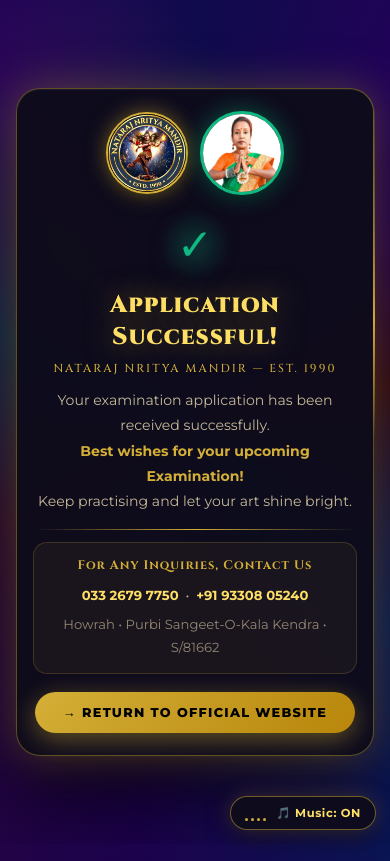
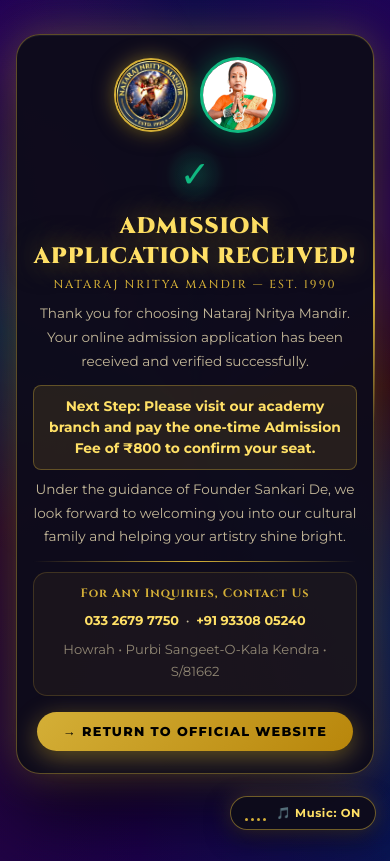
Before and after one commit to mouryade/nnm.co.com, a plain HTML site: page admission.html in a window 390 px wide. Drawn offline with Linux system fonts and the light colour scheme.

Commit message:
Enhance admission page layout and content
Updated admission application message and styles for improved layout and responsiveness.

```diff
--- a/admission.html
+++ b/admission.html
@@ -3,6 +3,7 @@
 <head>
   <meta charset="UTF-8">
   <meta name="viewport" content="width=device-width, initial-scale=1.0">
+  <meta name="description" content="Official admission application verification for Nataraj Nritya Mandir (Est. 1990), Howrah.">
   <title>Nataraj Nritya Mandir</title>
   <link rel="preconnect" href="https://fonts.googleapis.com">
   <link rel="preconnect" href="https://fonts.gstatic.com" crossorigin>
@@ -142,17 +143,21 @@
     }
 
     /* =========================================================================
-       HTML / BODY — NO JITTER
+       HTML / BODY — CLEAN SCROLLABLE CONTAINER (NO TOP-CLIPPING)
        ========================================================================= */
-    html { height: 100%; overflow: hidden; }
+    html {
+      min-height: 100dvh;
+      height: auto;
+      overflow-x: hidden;
+      overflow-y: auto;
+    }
 
     body {
-      height: 100%;
+      min-height: 100dvh;
+      height: auto;
       width: 100%;
-      overflow: hidden;           /* Prevents scroll-jitter completely */
-      display: flex;
-      align-items: center;
-      justify-content: center;
+      overflow-x: hidden;
+      overflow-y: auto;
       font-family: var(--font-mod);
       background: #04030F;
       position: relative;
@@ -211,23 +216,23 @@
     }
 
     /* =========================================================================
-       PAGE WRAPPER — centers card; allows internal scroll on very short screens
+       PAGE WRAPPER — Flex column centering with bottom clearance for music pill
        ========================================================================= */
     .page-wrapper {
       position: relative;
       z-index: 10;
       width: 100%;
-      height: 100%;
+      min-height: 100dvh;
+      height: auto;
       display: flex;
+      flex-direction: column;
       align-items: center;
-      justify-content: center;
-      padding: 20px 16px;
-      overflow-y: auto;
-      overflow-x: hidden;
+      justify-content: flex-start;
+      padding: clamp(24px, 4vh, 36px) 16px 88px;
+      overflow: visible;
+      box-sizing: border-box;
       -webkit-overflow-scrolling: touch;
-      scrollbar-width: none;
     }
-    .page-wrapper::-webkit-scrollbar { display: none; }
 
     /* =========================================================================
        SUCCESS CARD
@@ -237,10 +242,12 @@
       background: var(--card-bg);
       border: 1.5px solid var(--card-border);
       border-radius: var(--r-card);
-      padding: clamp(28px, 6vw, 52px) clamp(24px, 7vw, 56px);
+      padding: clamp(22px, 4vw, 36px) clamp(20px, 5vw, 44px);
       max-width: 640px;
       width: 100%;
       text-align: center;
+      margin: auto 0;
+      box-sizing: border-box;
       backdrop-filter: blur(28px) saturate(1.5);
       -webkit-backdrop-filter: blur(28px) saturate(1.5);
       box-shadow:
@@ -293,8 +300,8 @@
       display: flex;
       align-items: center;
       justify-content: center;
-      gap: clamp(20px, 6vw, 42px);
-      margin-bottom: clamp(18px, 4vw, 28px);
+      gap: clamp(16px, 4vw, 36px);
+      margin-bottom: clamp(14px, 2.5vw, 22px);
       animation: fadeUp 0.7s ease 0.35s both;
     }
 
@@ -307,8 +314,8 @@
     }
 
     .logo-circle {
-      width:  clamp(82px, 18vw, 110px);
-      height: clamp(82px, 18vw, 110px);
+      width:  clamp(74px, 15vw, 98px);
+      height: clamp(74px, 15vw, 98px);
       border: 2.5px solid var(--gold);
       box-shadow: 0 0 20px rgba(212,175,55,0.5), 0 4px 18px rgba(0,0,0,0.5);
       background: #111;
@@ -319,8 +326,8 @@
     }
 
     .founder-img {
-      width:  clamp(84px, 18.5vw, 114px);
-      height: clamp(84px, 18.5vw, 114px);
+      width:  clamp(76px, 15.5vw, 102px);
+      height: clamp(76px, 15.5vw, 102px);
       border: 3px solid var(--emerald);
       box-shadow: 0 0 24px var(--em-glow), 0 4px 18px rgba(0,0,0,0.5);
       object-position: top;
@@ -332,9 +339,9 @@
        SUCCESS ICON
        ========================================================================= */
     .checkmark-wrap {
-      margin: 0 auto clamp(12px, 3vw, 18px);
-      width:  clamp(64px, 14vw, 84px);
-      height: clamp(64px, 14vw, 84px);
+      margin: 0 auto clamp(10px, 2vw, 14px);
+      width:  clamp(54px, 12vw, 70px);
+      height: clamp(54px, 12vw, 70px);
       border-radius: 50%;
       background: radial-gradient(circle, rgba(16,185,129,0.20) 0%, transparent 70%);
       display: flex;
@@ -343,7 +350,7 @@
       animation: fadeUp 0.7s ease 0.5s both, pulse 2.5s ease-in-out 1.3s infinite;
     }
     .checkmark-icon {
-      font-size: clamp(2.4rem, 8vw, 3.4rem);
+      font-size: clamp(2rem, 6.5vw, 2.8rem);
       line-height: 1;
       color: var(--emerald);
       filter: drop-shadow(0 2px 16px rgba(16,185,129,0.7));
@@ -358,31 +365,31 @@
        ========================================================================= */
     .success-title {
       font-family: var(--font-royal);
-      font-size: clamp(1.5rem, 5vw, 2.2rem);
+      font-size: clamp(1.4rem, 4.5vw, 2rem);
       font-weight: 900;
       color: var(--gold-bright);
       letter-spacing: 0.04em;
       text-shadow: 0 0 30px rgba(212,175,55,0.6);
-      margin-bottom: 8px;
+      margin-bottom: 6px;
       animation: fadeUp 0.7s ease 0.6s both;
     }
 
     .success-subtitle {
       font-family: var(--font-royal);
-      font-size: clamp(0.72rem, 2.2vw, 0.95rem);
+      font-size: clamp(0.72rem, 2vw, 0.90rem);
       font-weight: 500;
       color: var(--gold);
       letter-spacing: 0.18em;
       text-transform: uppercase;
-      margin-bottom: clamp(12px, 3vw, 20px);
+      margin-bottom: clamp(10px, 2.5vw, 16px);
       animation: fadeUp 0.7s ease 0.65s both;
     }
 
     .success-message {
-      font-size: clamp(0.88rem, 2.5vw, 1.05rem);
+      font-size: clamp(0.85rem, 2.2vw, 1rem);
       color: var(--text-sub);
-      line-height: 1.8;
-      margin-bottom: clamp(14px, 3.5vw, 24px);
+      line-height: 1.75;
+      margin-bottom: clamp(12px, 3vw, 20px);
       animation: fadeUp 0.7s ease 0.75s both;
     }
 
@@ -392,7 +399,7 @@
     .divider {
       height: 1px;
       background: linear-gradient(90deg, transparent, var(--gold), transparent);
-      margin: clamp(12px, 3vw, 20px) 0;
+      margin: clamp(10px, 2.5vw, 16px) 0;
       opacity: 0.5;
       animation: fadeUp 0.7s ease 0.82s both;
     }
@@ -404,21 +411,21 @@
       background: rgba(212,175,55,0.06);
       border: 1px solid rgba(212,175,55,0.2);
       border-radius: 14px;
-      padding: clamp(14px, 3.5vw, 22px);
-      margin-bottom: clamp(18px, 4vw, 28px);
+      padding: clamp(12px, 3vw, 18px);
+      margin-bottom: clamp(16px, 3.5vw, 24px);
       animation: fadeUp 0.7s ease 0.9s both;
     }
     .contact-box h3 {
       font-family: var(--font-royal);
-      font-size: clamp(0.78rem, 2.2vw, 0.98rem);
+      font-size: clamp(0.76rem, 2vw, 0.92rem);
       color: var(--gold);
-      margin-bottom: 10px;
+      margin-bottom: 8px;
       letter-spacing: 0.08em;
     }
     .contact-box p {
-      font-size: clamp(0.82rem, 2.2vw, 0.95rem);
+      font-size: clamp(0.80rem, 2vw, 0.92rem);
       color: var(--text-sub);
-      line-height: 1.75;
+      line-height: 1.7;
     }
     .contact-box a {
       color: var(--gold-bright);
@@ -436,11 +443,11 @@
       align-items: center;
       justify-content: center;
       gap: 10px;
-      padding: clamp(13px, 3vw, 17px) clamp(28px, 6vw, 44px);
+      padding: clamp(12px, 2.5vw, 15px) clamp(26px, 5vw, 40px);
       background: linear-gradient(135deg, var(--gold) 0%, #B8860B 100%);
       color: #000;
       font-family: var(--font-mod);
-      font-size: clamp(0.8rem, 2.2vw, 0.95rem);
+      font-size: clamp(0.8rem, 2vw, 0.92rem);
       font-weight: 800;
       letter-spacing: 0.1em;
       text-transform: uppercase;
@@ -648,14 +655,14 @@
       </div>
 
       <!-- Heading -->
-      <h1 class="success-title">Application Successful!</h1>
-      <p class="success-subtitle">Nataraj Nritya Mandir &mdash; Est. 1990</p>
+      <h1 class="success-title">ADMISSION APPLICATION RECEIVED!</h1>
+      <p class="success-subtitle">NATARAJ NRITYA MANDIR &mdash; EST. 1990</p>
 
       <!-- Message -->
       <p class="success-message">
-        Your examination application has been received successfully.<br>
-        <strong style="color:var(--gold);">Best wishes for your upcoming Examination!</strong><br>
-        Keep practising and let your art shine bright.
+        Thank you for choosing Nataraj Nritya Mandir. Your online admission application has been received and verified successfully.<br>
+        <strong style="color:var(--gold-bright); display: block; margin: 12px 0 8px; font-size: 1.02em; line-height: 1.5; background: rgba(212, 175, 55, 0.12); padding: 10px 14px; border-radius: 8px; border: 1px solid rgba(212, 175, 55, 0.35);">Next Step: Please visit our academy branch and pay the one-time Admission Fee of &#8377;800 to confirm your seat.</strong>
+        Under the guidance of Founder Sankari De, we look forward to welcoming you into our cultural family and helping your artistry shine bright.
       </p>
 
       <div class="divider"></div>
```
